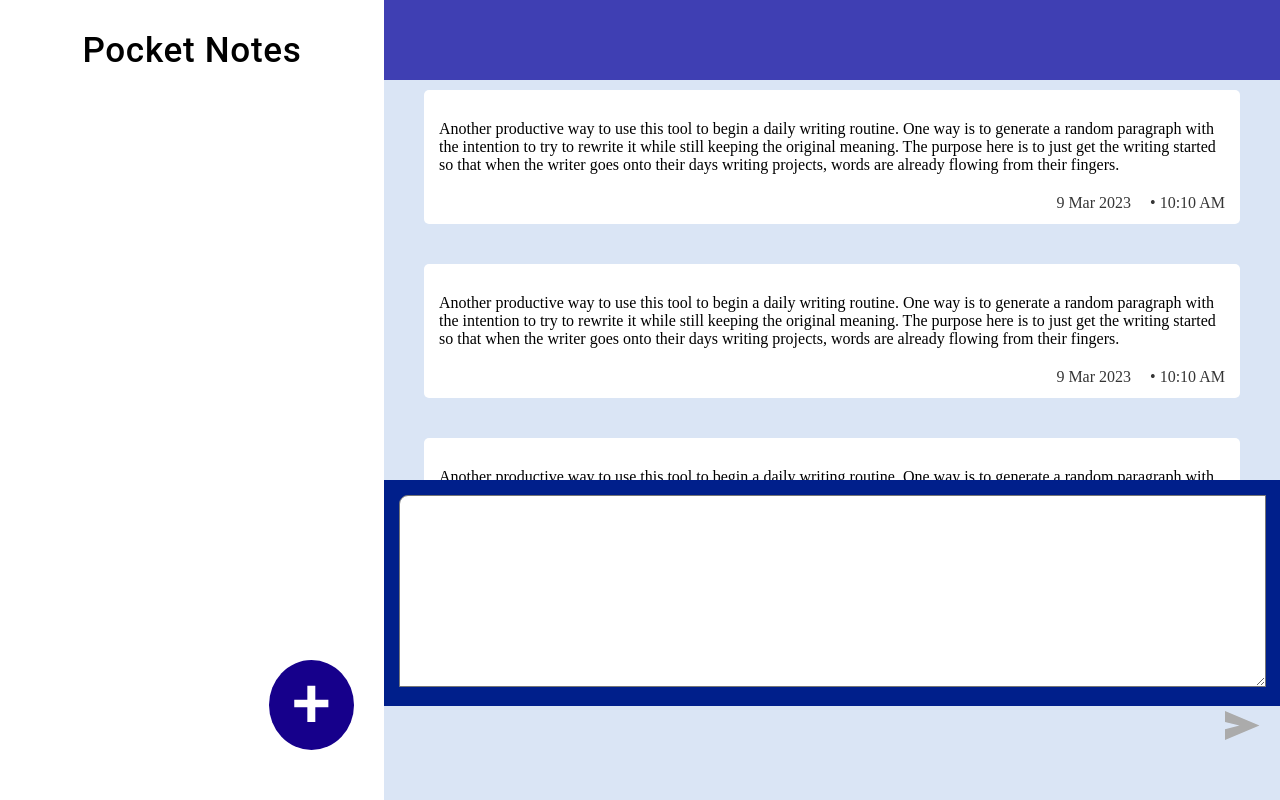
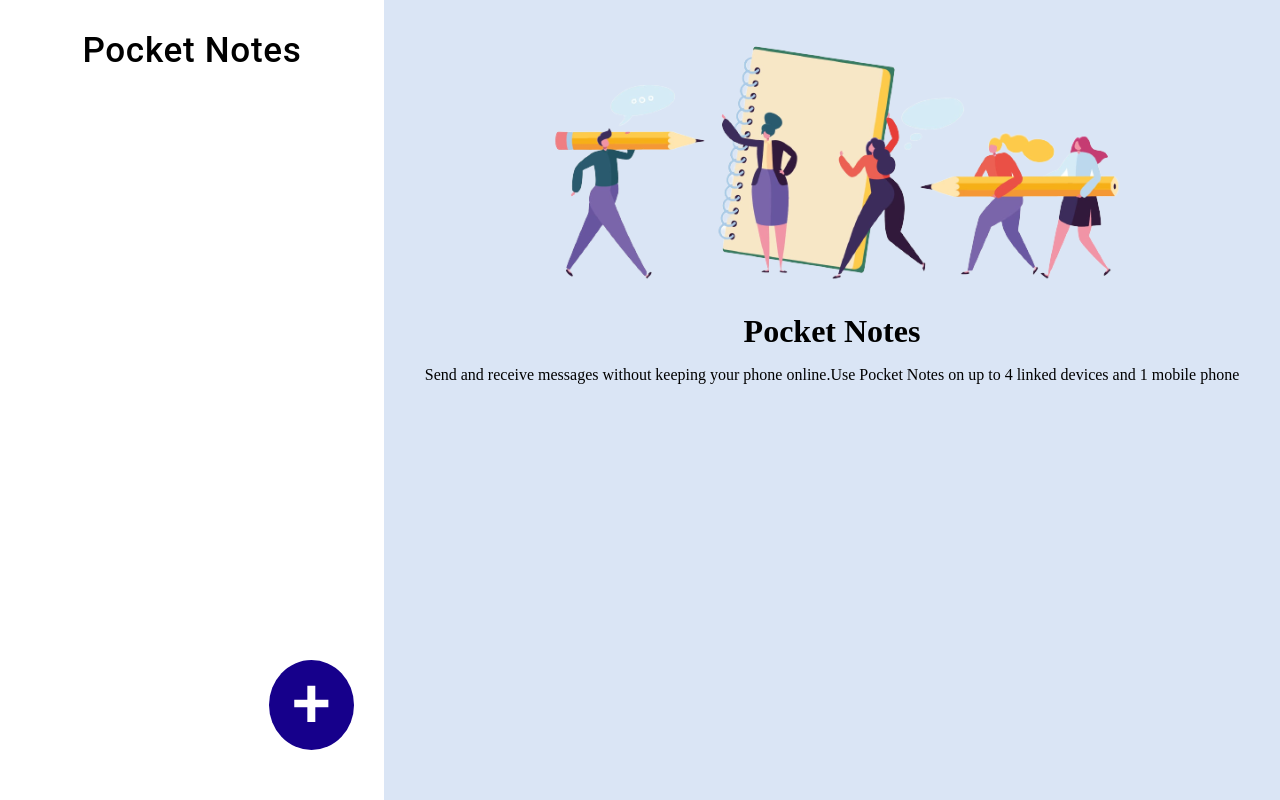
Before and after one commit to kalanig23/Pocket-Notes, a React (Vite) app: page / in a window 1280 px wide. Built offline with nearby package versions, Linux system fonts and the light colour scheme.

Commit message:
fixed the header data

```diff
--- /dev/null
+++ b/src/component/note/note.jsx
@@ -0,0 +1,25 @@
+import React from 'react';
+import styles from '../rightPart/rightPart.module.css';
+
+const Note = () => {
+    return(
+        <div className={styles.noteMessageContainer}>
+                    <div className={styles.noteMessage}>
+                        Another productive way to use this tool to begin a daily writing routine. One way is to generate a random paragraph with the intention to try to rewrite it while still keeping the original meaning. The purpose here is to just get the writing started so that when the writer goes onto their days writing projects, words are already flowing from their fingers.
+                        <div className={styles.messageDateTime}>
+                            <span>9 Mar 2023</span>
+                            <span>10:10 AM</span>
+                        </div>
+                    </div>
+                    <div className={styles.noteMessage}>
+                        Another productive way to use this tool to begin a daily writing routine. One way is to generate a random paragraph with the intention to try to rewrite it while still keeping the original meaning. The purpose here is to just get the writing started so that when the writer goes onto their days writing projects, words are already flowing from their fingers.
+                        <div className={styles.messageDateTime}>
+                            <span>9 Mar 2023</span>
+                            <span>10:10 AM</span>
+                        </div>
+                    </div>
+                </div>
+    )
+}
+
+export default Note;
--- a/src/component/rightPart/rightPart.jsx
+++ b/src/component/rightPart/rightPart.jsx
@@ -2,121 +2,87 @@ import React, { useEffect, useState } from 'react';
 import RightFrontNote from '../../assets/frontnote.svg';
 import styles from './rightPart.module.css';
 import arraowLeft from '../../assets/arrowsubmit.svg';
+import Note from '../note/note';
 
-const note = [{
-    message:'Another productive way to use this tool to begin a daily writing routine. One way is to generate a random paragraph with the intention to try to rewrite it while still keeping the original meaning. The purpose here is to just get the writing started so that when the writer goes onto their days writing projects, words are already flowing from their fingers.',
-    data:'9 Mar 2023',
-    time:'10:10 AM'
-},{
-    message:'Another productive way to use this tool to begin a daily writing routine. One way is to generate a random paragraph with the intention to try to rewrite it while still keeping the original meaning. The purpose here is to just get the writing started so that when the writer goes onto their days writing projects, words are already flowing from their fingers.',
-    data:'9 Mar 2023',
-    time:'10:10 AM'
-}]
-
-const RightPart = ({selectedGroupValue, handleChangeNoteText, noteMessage, submitNoteMessage, selectedItemid}) => {
+const RightPart = ({ groupListValueProps, selectedItemid}) => {
     const [groupListValue, setGroupListValue] = useState([]);
+    const [ids, setIds] = useState();
+    const [noteMessage, setNoteMessage] = useState('');
+    const [noteList, setNoteList] = useState([]);
 
     useEffect(()=>{
-        const groupItems = JSON.parse(localStorage.getItem('data'));
-        if (groupItems) {
-            setGroupListValue(groupItems);
+        if(selectedItemid === ids) {
+            setGroupListValue(groupListValueProps);
+            setIds(selectedItemid);
+        } else {
+            setGroupListValue(groupListValueProps.filter((groupListValueItem)=> groupListValueItem.id===selectedItemid));
+            setIds(selectedItemid)
         }
-    },[])
+    },[groupListValueProps, selectedItemid])
+
+
+    const submitNoteMessage = () => {
+        let object = {message: noteMessage, date: dateFormate(), time:timeFormat()}
+        setNoteList([...noteList, object]);
+    }
+
+    function dateFormate () {
+        var currentDate = new Date();
+        var day = currentDate.getDate();
+        var month = currentDate.toLocaleString('default', { month: 'short' });
+        var year = currentDate.getFullYear();
+        var formattedDate = day + ' ' + month + ' ' + year;
+        return formattedDate;
+    }
+
+    function timeFormat() {
+        var currentTime = new Date();
+        var formattedTime = currentTime.toLocaleTimeString('en-US', { hour: '2-digit', minute: '2-digit' });
+        return formattedTime;
+    }
 
     return (
         <>
-        {   note.length < 0 ?
+        {   groupListValue.length ?
+            <>
+                <div className={styles.headerContainer}>
+                    <div className={styles.headerShortTitle}
+                        style={{backgroundColor: groupListValue[0]['selectedColorValue'] && groupListValue[0]['selectedColorValue']}}>
+                        {
+                            groupListValue[0]['groupName'] &&
+                            (groupListValue[0]['groupName'].split(' ')[0][0]
+                            +groupListValue[0]['groupName'].split(' ')[1][0])
+                            .toUpperCase()
+                        }
+                    </div>
+                    <h4 className={styles.headerTitle}>
+                        {groupListValue[0]['groupName']}
+                    </h4>
+                </div>
+                <Note/>
+                <div
+                    className={styles.notetextAreaMessageContainer}>
+                    <textarea
+                        className={styles.noteMessageTextArea}
+                        type='text'
+                        onChange={(e)=>setNoteMessage(e.target.value)}
+                        value={noteMessage}
+                    >
+                    </textarea>
+                    <img
+                        src={arraowLeft}
+                        alt='submitBtn'
+                        className={styles.submitArrow}
+                        onClick={submitNoteMessage}
+                    />
+                </div>
+            </>
+            :
             <div className={styles.rightEmptyNote}>
                 <img src={RightFrontNote}/>
                 <h1>Pocket Notes</h1>
                 <p>Send and receive messages without keeping your phone online.Use Pocket Notes on up to 4 linked devices and 1 mobile phone</p>
             </div>
-            :
-            <>
-                <div className={styles.headerContainer}>
-                    <div className={styles.headerShortTitle}
-                        style={{backgroundColor: selectedGroupValue['selectedColorValue'] && selectedGroupValue['selectedColorValue']}}>
-                        {
-                            selectedGroupValue['groupName'] &&
-                            (selectedGroupValue['groupName'].split(' ')[0][0]
-                            +selectedGroupValue['groupName'].split(' ')[1][0])
-                            .toUpperCase()
-                        }
-                    </div>
-                    <h4 className={styles.headerTitle}>
-                        {selectedGroupValue['groupName']}
-                    </h4>
-                </div>
-                <div className={styles.noteMessageContainer}>
-                    <div className={styles.noteMessage}>
-                        Another productive way to use this tool to begin a daily writing routine. One way is to generate a random paragraph with the intention to try to rewrite it while still keeping the original meaning. The purpose here is to just get the writing started so that when the writer goes onto their days writing projects, words are already flowing from their fingers.
-                        <div className={styles.messageDateTime}>
-                            <span>9 Mar 2023</span>
-                            <span>10:10 AM</span>
-                        </div>
-                    </div>
-                    <div className={styles.noteMessage}>
-                        Another productive way to use this tool to begin a daily writing routine. One way is to generate a random paragraph with the intention to try to rewrite it while still keeping the original meaning. The purpose here is to just get the writing started so that when the writer goes onto their days writing projects, words are already flowing from their fingers.
-                        <div className={styles.messageDateTime}>
-                            <span>9 Mar 2023</span>
-                            <span>10:10 AM</span>
-                        </div>
-                    </div>
-                    <div className={styles.noteMessage}>
-                        Another productive way to use this tool to begin a daily writing routine. One way is to generate a random paragraph with the intention to try to rewrite it while still keeping the original meaning. The purpose here is to just get the writing started so that when the writer goes onto their days writing projects, words are already flowing from their fingers.
-                        <div className={styles.messageDateTime}>
-                            <span>9 Mar 2023</span>
-                            <span>10:10 AM</span>
-                        </div>
-                    </div>
-                    <div className={styles.noteMessage}>
-                        Another productive way to use this tool to begin a daily writing routine. One way is to generate a random paragraph with the intention to try to rewrite it while still keeping the original meaning. The purpose here is to just get the writing started so that when the writer goes onto their days writing projects, words are already flowing from their fingers.
-                        <div className={styles.messageDateTime}>
-                            <span>9 Mar 2023</span>
-                            <span>10:10 AM</span>
-                        </div>
-                    </div>
-                    <div className={styles.noteMessage}>
-                        Another productive way to use this tool to begin a daily writing routine. One way is to generate a random paragraph with the intention to try to rewrite it while still keeping the original meaning. The purpose here is to just get the writing started so that when the writer goes onto their days writing projects, words are already flowing from their fingers.\<div className={styles.messageDateTime}>
-                            <span>9 Mar 2023</span>
-                            <span>10:10 AM</span>
-                        </div>
-                    </div>
-                    <div className={styles.noteMessage}>
-                        Another productive way to use this tool to begin a daily writing routine. One way is to generate a random paragraph with the intention to try to rewrite it while still keeping the original meaning. The purpose here is to just get the writing started so that when the writer goes onto their days writing projects, words are already flowing from their fingers.
-                        <div className={styles.messageDateTime}>
-                            <span>9 Mar 2023</span>
-                            <span>10:10 AM</span>
-                        </div>
-                    </div>
-                    <div className={styles.noteMessage}>
-                        Another productive way to use this tool to begin a daily writing routine. One way is to generate a random paragraph with the intention to try to rewrite it while still keeping the original meaning. The purpose here is to just get the writing started so that when the writer goes onto their days writing projects, words are already flowing from their fingers.
-                        <div className={styles.messageDateTime}>
-                            <span>9 Mar 2023</span>
-                            <span>10:10 AM</span>
-                        </div>
-                    </div>
-                    <div className={styles.noteMessage}>
-                        Another productive way to use this tool to begin a daily writing routine. One way is to generate a random paragraph with the intention to try to rewrite it while still keeping the original meaning. The purpose here is to just get the writing started so that when the writer goes onto their days writing projects, words are already flowing from their fingers.
-                        <div className={styles.messageDateTime}>
-                            <span>9 Mar 2023</span>
-                            <span>10:10 AM</span>
-                        </div>
-                    </div>
-                    <div className={styles.noteMessage}>
-                        Another productive way to use this tool to begin a daily writing routine. One way is to generate a random paragraph with the intention to try to rewrite it while still keeping the original meaning. The purpose here is to just get the writing started so that when the writer goes onto their days writing projects, words are already flowing from their fingers.
-                        <div className={styles.messageDateTime}>
-                            <span>9 Mar 2023</span>
-                            <span>10:10 AM</span>
-                        </div>
-                    </div>
-                </div>
-                <div className={styles.notetextAreaMessageContainer}>
-                    <textarea className={styles.noteMessageTextArea} type='text' onChange={(e)=>handleChangeNoteText(e)} value={noteMessage}>
-                    </textarea>
-                    <img src={arraowLeft} alt='submitBtn' className={styles.submitArrow} onClick={()=>submitNoteMessage(noteMessage)}/>
-                </div>
-            </>
         }
         </>
     )
--- a/src/pages/mainPage.jsx
+++ b/src/pages/mainPage.jsx
@@ -10,10 +10,7 @@ const MainPage = () => {
     const colorCode = ['#B38BFA', '#FF79F2', '#43E6FC', '#F19576', '#0047FF', '#6691FF'];
     const [groupValue, setGroupValue] = useState({id: '', groupName:'', selectedColorValue: ''});
     const [groupListValue, setGroupListValue] = useState([]);
-    const [selectedGroupValue, setSelectedGroupValue] = useState({});
     const [selectedItemid, setselectedItemid] = useState();
-    const [noteMessage, setNoteMessage] = useState('');
-
     useEffect(()=>{
         const groupItems = JSON.parse(localStorage.getItem('data'));
         if (groupItems) {
@@ -50,17 +47,7 @@ const MainPage = () => {
     }
 
     const showNotesClick = (itemId) => {
-        let selectedGroup = groupListValue.filter((groupListValueItem)=> groupListValueItem.id===itemId);
-        setSelectedGroupValue(selectedGroup['0']);
         setselectedItemid(itemId);
-    }
-
-    const handleChangeNoteText = (e) => {
-        setNoteMessage(e.target.value);
-    }
-
-    const submitNoteMessage = (noteMessage) => {
-        setNoteMessage('');
     }
 
     return (
@@ -76,11 +63,8 @@ const MainPage = () => {
                 </div>
                 <div className={styles.rightPart}>
                     <RightPart
-                        selectedGroupValue={selectedGroupValue}
-                        handleChangeNoteText={handleChangeNoteText}
-                        noteMessage={noteMessage}
-                        submitNoteMessage={submitNoteMessage}
                         selectedItemid={selectedItemid}
+                        groupListValueProps={groupListValue}
                     />
                 </div>
             </div>
```
